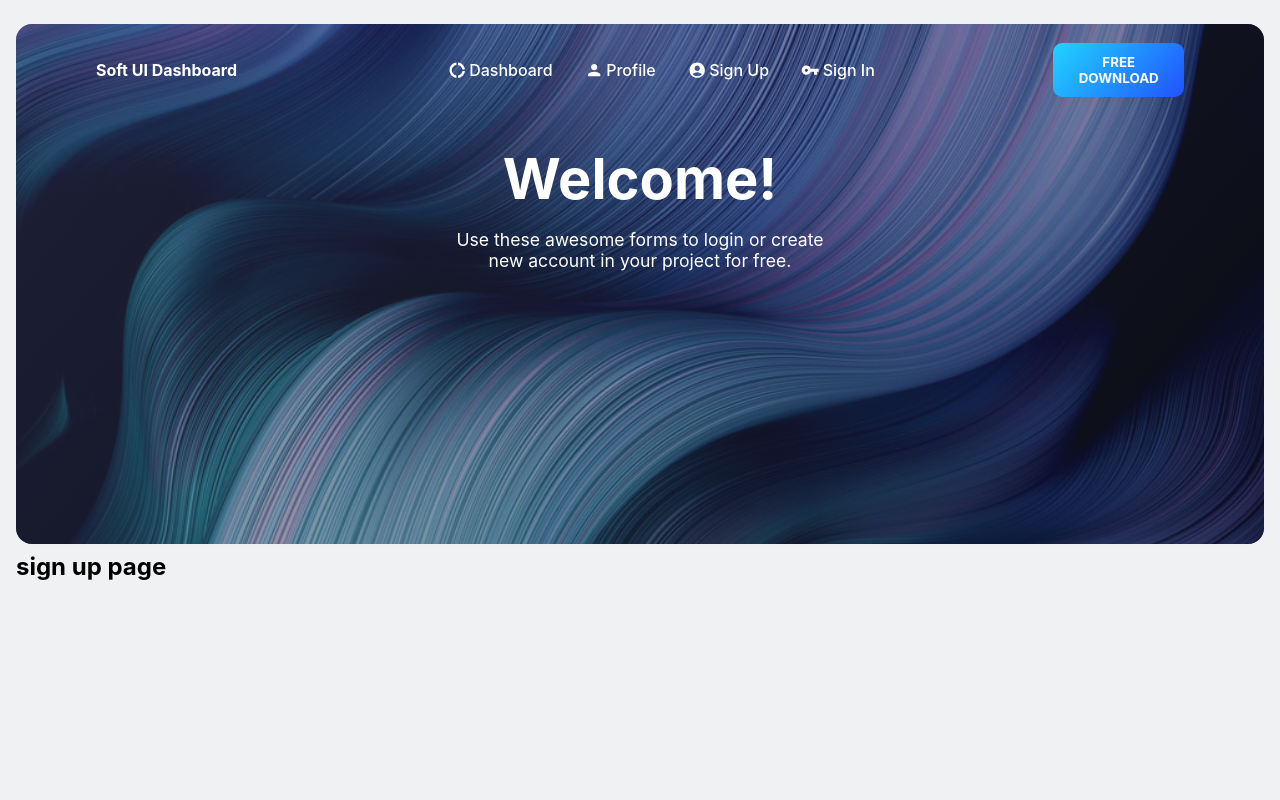
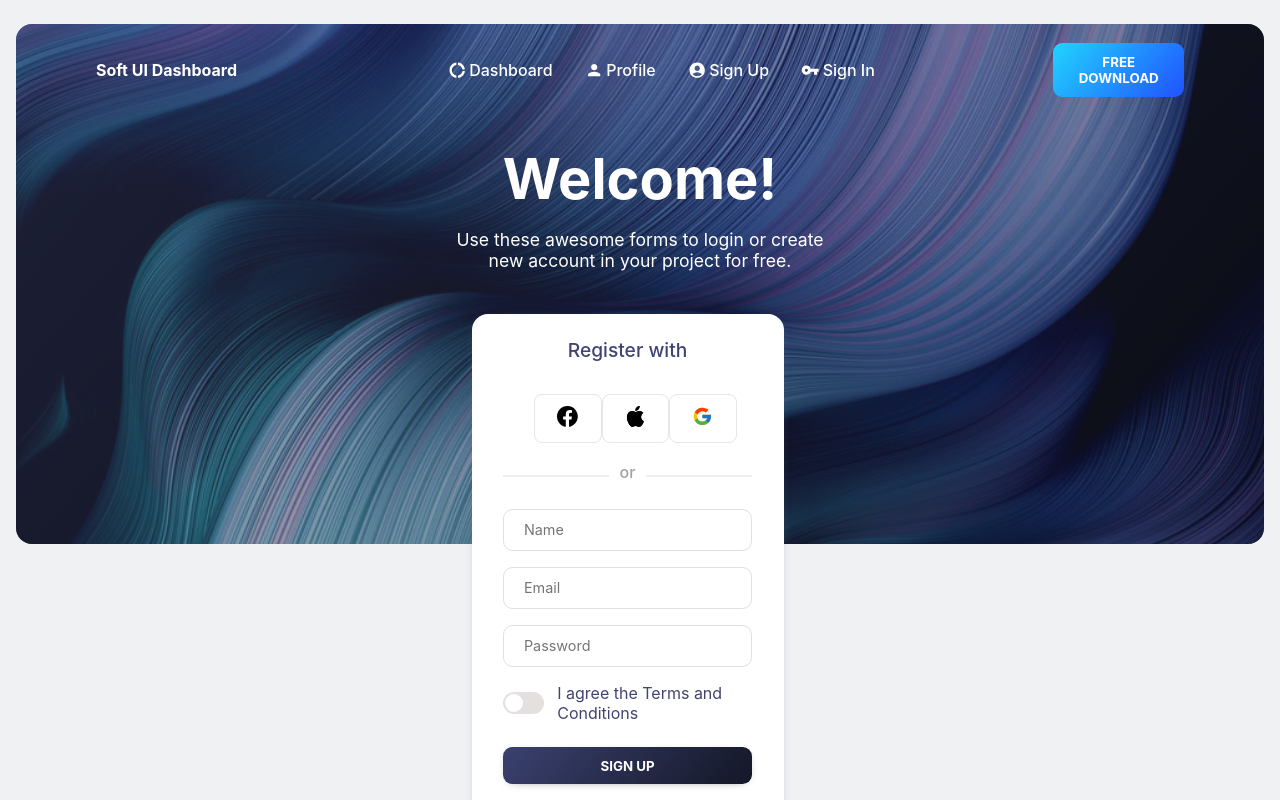
Before and after one commit to jamoliddinsaidov/soft_ui_dashboard, a React (Create React App) app: page /signup in a window 1280 px wide. Shown: the top 800 px of the page. Built offline with nearby package versions, Linux system fonts and the light colour scheme.

Commit message:
finish sign up page

```diff
--- a/src/pages/SignUp/SignUp.jsx
+++ b/src/pages/SignUp/SignUp.jsx
@@ -1,14 +1,65 @@
-import React from 'react'
+import React, { useEffect } from 'react'
+import { Link } from 'react-router-dom'
+import { BsFacebook, BsApple } from 'react-icons/bs'
+import { FcGoogle } from 'react-icons/fc'
 
 // components
 import SignUpTopHeader from '../../components/Headers/SignUpTopHeader'
+import Button from '../../components/Buttons/SidenavButton'
+import ToggleSwitchText from '../../components/FormElements/ToggleSwitch&Text'
+import SignUpFooter from '../../components/Footers/SignInFooter'
+
+// styles
+import { StyledSignUp, SignupFormContainer, StyledSignupIcons, FooterContainer } from './styles/StyledSignUp'
+import { colors } from '../../GlobalStyles'
 
 const SignUp = () => {
+  useEffect(() => {
+    window.scroll(0, 0)
+  }, [])
+
   return (
-    <div>
+    <StyledSignUp>
       <SignUpTopHeader />
-      <h2>sign up page</h2>
-    </div>
+      <SignupFormContainer>
+        <p className='register_text'>Register with</p>
+
+        <StyledSignupIcons>
+          <div>
+            <BsFacebook />
+          </div>
+          <div>
+            <BsApple />
+          </div>
+          <div>
+            <FcGoogle />
+          </div>
+        </StyledSignupIcons>
+
+        <div className='or_text'></div>
+
+        <form>
+          <input type='text' placeholder='Name' className='form-input' required autoComplete='off' />
+          <input type='email' placeholder='Email' className='form-input' required autoComplete='off' />
+          <input type='password' placeholder='Password' className='form-input password' required />
+
+          <ToggleSwitchText
+            isChecked={false}
+            text={'I agree the Terms and Conditions'}
+            width='48'
+            textColor={colors.iconColor}
+          />
+
+          <Button title='Sign Up' bgColor={colors.blackGradient} color='#fff' width='100%' />
+        </form>
+        <p className='sign_in_action'>
+          Already have an account? <Link to='/signin'>Sign in</Link>
+        </p>
+      </SignupFormContainer>
+      <FooterContainer>
+        <SignUpFooter />
+      </FooterContainer>
+    </StyledSignUp>
   )
 }
 
--- a/src/pages/SignUp/styles/StyledSignUp.js
+++ b/src/pages/SignUp/styles/StyledSignUp.js
@@ -0,0 +1,125 @@
+import styled from 'styled-components'
+import { FormContainer } from '../../SignIn/styles/StyledSignIn'
+import { colors, FlexBetween } from '../../../GlobalStyles'
+
+export const StyledSignUp = styled.div`
+  position: relative;
+`
+
+export const SignupFormContainer = styled(FormContainer)`
+  background: #fff;
+  box-shadow: 0px 3px 12px -7px ${colors.textColor};
+  width: 25%;
+  min-height: 50vh;
+  z-index: 5;
+  align-items: center;
+  border-radius: 1rem;
+  padding: 1.5rem 0;
+  position: absolute;
+  top: 26%;
+  left: 36.5%;
+
+  .register_text {
+    margin-bottom: 1rem;
+    font-weight: 500;
+    font-size: 1.2rem;
+    color: ${colors.iconColor};
+  }
+
+  form {
+    width: 80%;
+  }
+
+  .form-input {
+    width: 100%;
+    margin-bottom: 1rem;
+  }
+
+  label {
+    font-weight: 400;
+    font-size: 1rem;
+    display: flex;
+    align-items: center;
+    justify-content: space-between;
+
+    a {
+      margin-left: 0.2rem;
+    }
+
+    input {
+      margin-right: 1rem;
+      width: 1rem;
+      height: 1rem;
+    }
+  }
+
+  .sign_in_action {
+    color: #a0a0a0;
+    margin-top: 1rem;
+  }
+
+  label a,
+  .sign_in_action a {
+    background: ${colors.blackGradient};
+    -webkit-background-clip: text;
+    -webkit-text-fill-color: transparent;
+    font-weight: bold;
+  }
+
+  button {
+    margin: 0.5rem 0 1rem;
+  }
+
+  .or_text {
+    width: 80%;
+    height: 2px;
+    margin: 0 auto 2rem;
+    background: #eee;
+    position: relative;
+
+    &:after {
+      content: 'or';
+      color: #a0a0a0;
+      font-weight: 500;
+      background: #fff;
+      width: 15%;
+      position: absolute;
+      top: -13px;
+      text-align: center;
+      left: 42.5%;
+    }
+  }
+`
+export const StyledSignupIcons = styled(FlexBetween)`
+  margin: 1rem 0 2rem;
+  width: 60%;
+
+  div {
+    border: 1px solid #e6e6e6;
+    border-radius: 0.5rem;
+    padding: 0.7rem 1.4rem;
+    transition: all 400ms ease;
+    cursor: pointer;
+
+    &:hover {
+      transform: scale(1.01);
+      opacity: 0.7;
+    }
+  }
+
+  svg {
+    font-size: 1.3rem;
+  }
+`
+export const FooterContainer = styled.div`
+  margin-top: 25rem;
+  a,
+  svg {
+    color: rgb(131, 146, 171) !important;
+    transition: color 400ms ease !important;
+
+    &:hover {
+      color: ${colors.iconColor} !important;
+    }
+  }
+`
```
